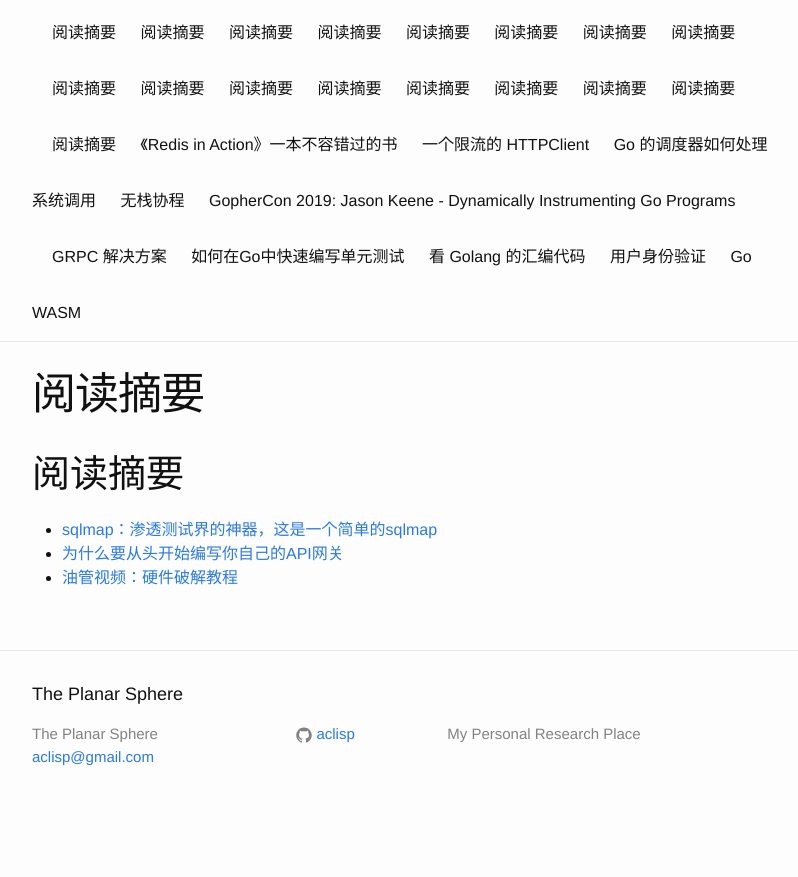
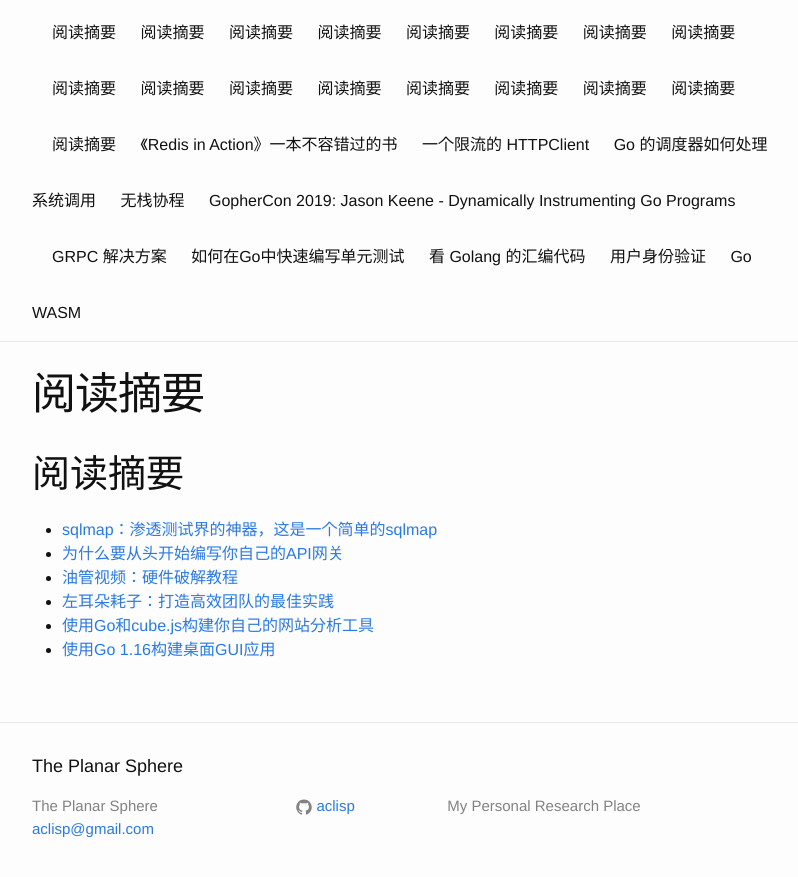
Before and after one commit to aclisp/aclisp.github.io, a Jekyll site: the page built from issues/2021-06/issue-2021-06-03.md, in a window 1280 px wide and 900 px high, scrolled down 728 px. Shown: the top 877 px of the window, without its empty margins (238-1036 px from the left). Built offline with Jekyll 4.4.1, drawn with Linux system fonts in a browser that asks for light colours; our own code applies the rules of GitHub Pages for plain Markdown files; before the commit the page ends 1556 px from its top, so only the background shows below that.

Commit message:
update doc

```diff
--- a/issues/2021-06/issue-2021-06-03.md
+++ b/issues/2021-06/issue-2021-06-03.md
@@ -3,3 +3,6 @@
 * [sqlmap：渗透测试界的神器，这是一个简单的sqlmap](https://github.com/EmYiQing/go-sqlmap)
 * [为什么要从头开始编写你自己的API网关](https://itnext.io/why-should-you-write-your-own-api-gateway-from-scratch-378074bfc49e)
 * [油管视频：硬件破解教程](https://www.youtube.com/playlist?list=PLoFdAHrZtKkhcd9k8ZcR4th8Q8PNOx7iU)
+* [左耳朵耗子：打造高效团队的最佳实践](https://www.infoq.cn/article/MYEKmcClGEXvKRQ7LWNY)
+* [使用Go和cube.js构建你自己的网站分析工具](https://itnext.io/build-your-own-website-analytics-with-cube-js-in-10-minutes-f195ed5d4d21)
+* [使用Go 1.16构建桌面GUI应用](https://blog.ctrlshiftmake.com/build-tray-gui-desktop-application-go)
```
